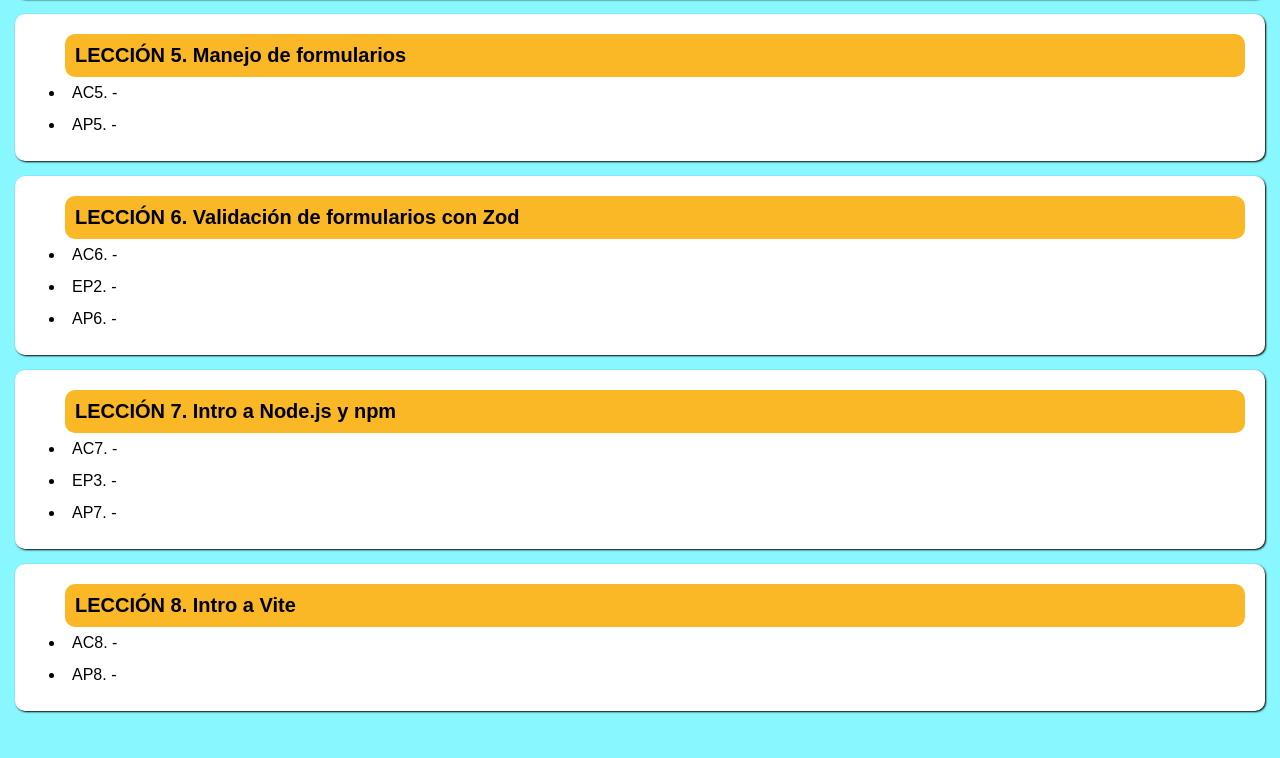
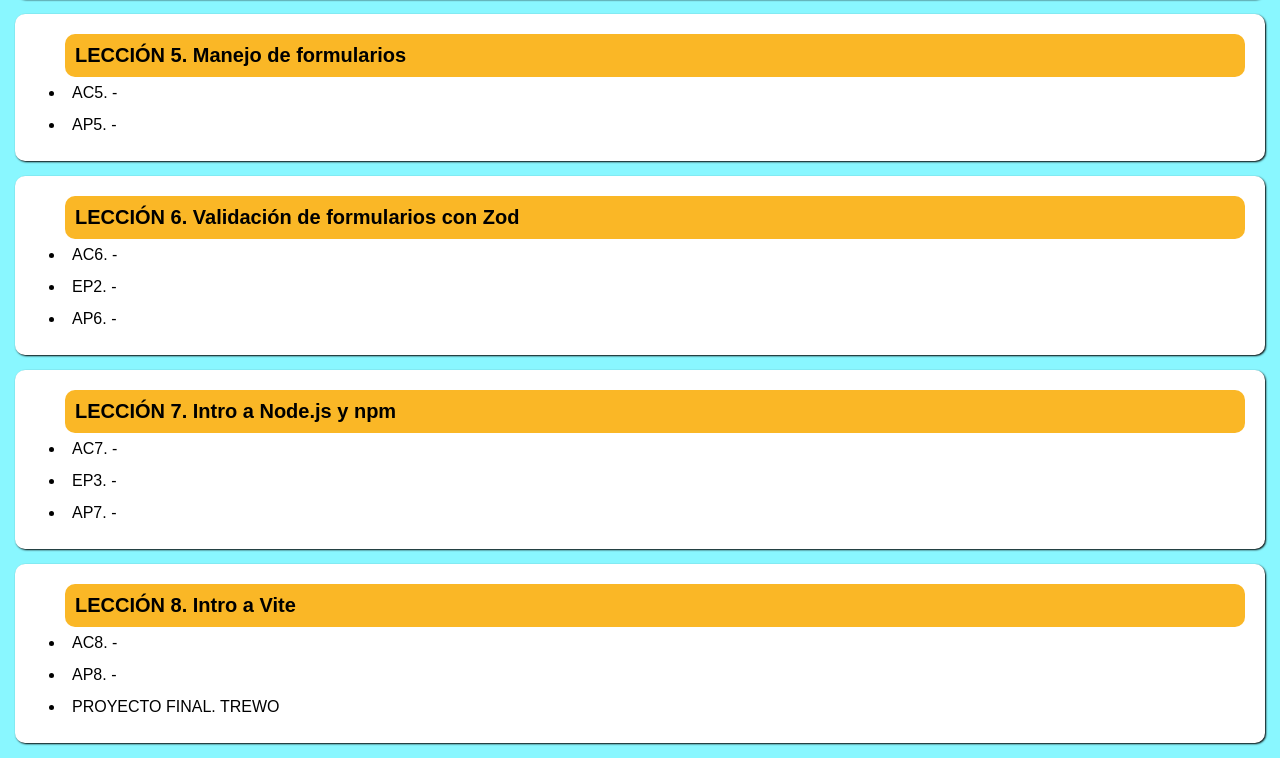
Before and after one commit to Wilberth08-maker/Modulo_3.-Desarrollo-avanzado-en-JavaScript, a plain HTML site: page index.html in a window 1280 px wide. Shown: the part 985-1743 px from the top of the page. Before the commit the page ends 1711 px from the top, so only its background shows below. Drawn offline with Linux system fonts and the light colour scheme.

Commit message:
Se añadio el proyecto final a la página principal index.html

```diff
--- a/index.html
+++ b/index.html
@@ -134,6 +134,9 @@
             <li>
                 <a href="./LECCIÓN 8/gestorNotas.html" target="_blank"> AP8. - </a>
             </li>
+            <li>
+                <a href="gestor-tareas/index.html" target="_blank"> PROYECTO FINAL. TREWO </a>
+            </li>
         </ul>
     </div>
 </body>
```
